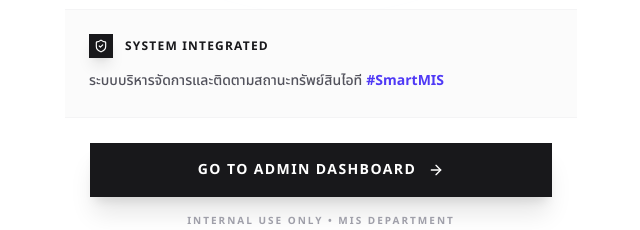
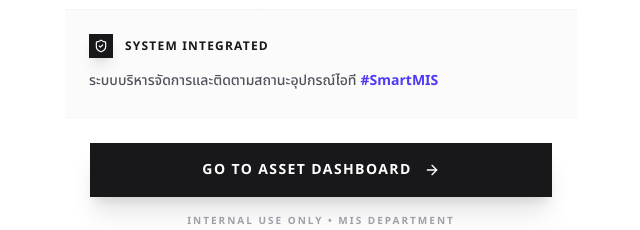
Before and after one commit to Pangpuri/asset-track, a Next.js app: page / in a window 1280 px wide. Shown: the part 778-1008 px from the top of the page, without its empty margins (319-959 px from the left). Built offline with nearby package versions, Linux system fonts and the light colour scheme.

Commit message:
update status fillter

```diff
--- a/app/(admin)/dashboard/assets/page.tsx
+++ b/app/(admin)/dashboard/assets/page.tsx
@@ -247,7 +247,7 @@ function AssetsList() {
             </SelectTrigger>
             <SelectContent className="rounded-2xl border border-zinc-200 shadow-[0_20px_50px_rgba(0,0,0,0.15)] p-2 bg-white">
               <SelectItem value="all" className="font-bold rounded-xl focus:bg-indigo-50">ทุกประเภท</SelectItem>
-              <SelectItem value="computer" className="font-bold rounded-xl focus:bg-indigo-50">Computer / Laptop</SelectItem>
+              <SelectItem value="computer" className="font-bold rounded-xl focus:bg-indigo-50">Computer/Laptop</SelectItem>
               <SelectItem value="printer" className="font-bold rounded-xl focus:bg-indigo-50">Printer</SelectItem>
               <SelectItem value="monitor" className="font-bold rounded-xl focus:bg-indigo-50">Monitor</SelectItem>
               <SelectItem value="network" className="font-bold rounded-xl focus:bg-indigo-50">Network</SelectItem>
@@ -265,6 +265,7 @@ function AssetsList() {
               else if (val === "pending") params.set("status", "pending");
               else if (val === "active") params.set("status", "active");
               else if (val === "broken") params.set("status", "broken");
+              else if (val === "lost") params.set("status", "lost");
               router.push(`/dashboard/assets?${params.toString()}`);
             }}
           >
@@ -277,6 +278,7 @@ function AssetsList() {
               <SelectItem value="broken" className="font-bold text-rose-600 rounded-xl focus:bg-rose-50">ชำรุด/เสียหาย</SelectItem>
               <SelectItem value="incomplete" className="font-bold text-amber-600 rounded-xl focus:bg-amber-50">ข้อมูลไม่สมบูรณ์</SelectItem>
               <SelectItem value="pending" className="font-bold text-indigo-400 rounded-xl focus:bg-indigo-50">รอลงทะเบียน</SelectItem>
+              <SelectItem value="lost" className="font-bold text-zinc-500 rounded-xl focus:bg-zinc-50">สูญหาย</SelectItem>
             </SelectContent>
           </Select>
         </div>
--- a/app/api/assets/bulk/route.ts
+++ b/app/api/assets/bulk/route.ts
@@ -18,9 +18,9 @@ export async function POST(req: Request) {
     // กำหนด Prefix ตามหมวดหมู่
     const prefixMap: Record<string, string> = {
       computer: "PC",
-      printer: "P",
-      monitor: "M",
-      network: "W",
+      printer: "PT",
+      monitor: "MO",
+      network: "NW",
       other: "E",
     };
 
--- a/app/page.tsx
+++ b/app/page.tsx
@@ -62,7 +62,7 @@ export default function Home() {
               <p className="text-xs font-black text-zinc-900 uppercase tracking-widest">System Integrated</p>
             </div>
             <p className="text-sm text-zinc-600 leading-relaxed font-medium">
-              ระบบบริหารจัดการและติดตามสถานะทรัพย์สินไอที
+              ระบบบริหารจัดการและติดตามสถานะอุปกรณ์ไอที
               <span className="text-indigo-600 font-bold ml-1">#SmartMIS</span>
             </p>
           </div>
@@ -72,7 +72,7 @@ export default function Home() {
         <div className="p-6">
           <Link href="/dashboard">
             <Button className="w-full h-14 bg-zinc-900 text-white rounded-2xl font-[1000] text-sm uppercase tracking-widest flex justify-center items-center gap-3 hover:bg-black shadow-xl active:scale-[0.98] transition-all">
-              <span>Go to Admin Dashboard</span>
+              <span>Go to Asset Dashboard</span>
               <ArrowRight size={20} />
             </Button>
           </Link>
```
